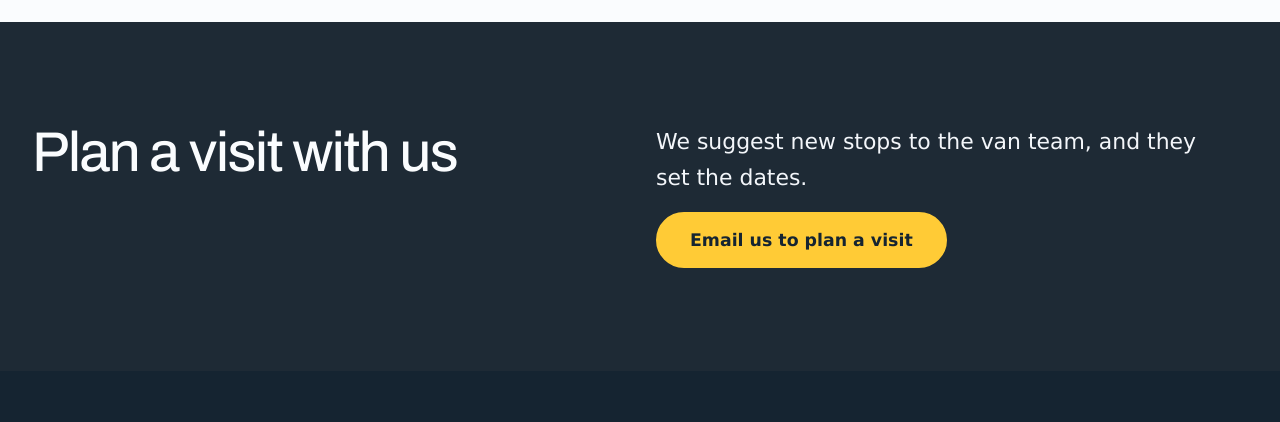
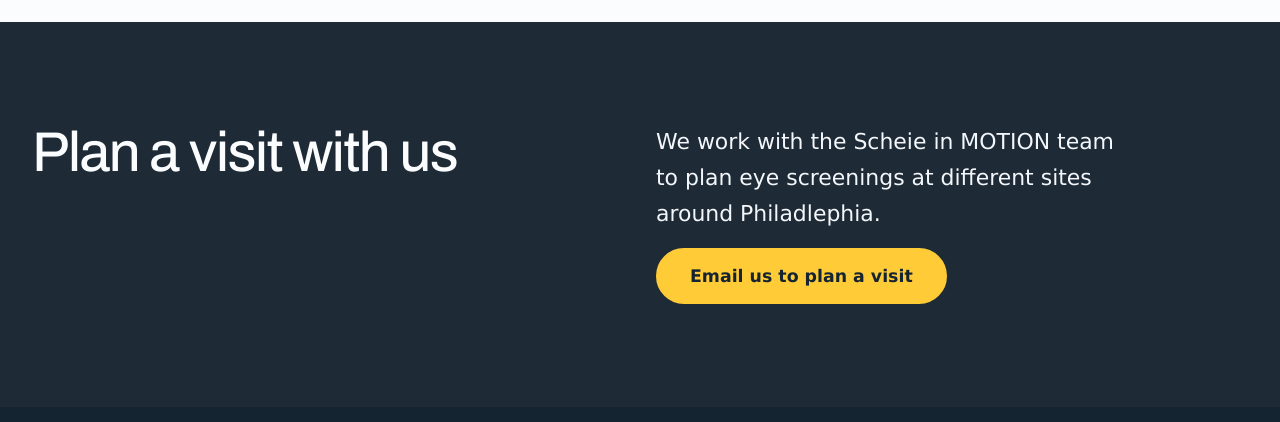
Before and after one commit to sharedvision2026/Shared-Vision, a plain HTML site: page organizations.html in a window 1280 px wide. Shown: the part 2640-3062 px from the top of the page. Drawn offline with Linux system fonts and the light colour scheme; a web font is replaced by a local one.

Commit message:
Update visit planning description in organizations.html

```diff
--- a/organizations.html
+++ b/organizations.html
@@ -175,7 +175,7 @@
   <section class="on-slate org-close" aria-labelledby="close-title">
     <div class="wrap org-close-inner">
       <h2 id="close-title" class="display t-l">Plan a visit with us</h2>
-      <p class="lead">We suggest new stops to the van team, and they set the dates.</p>
+      <p class="lead">We work with the Scheie in MOTION team to plan eye screenings at different sites around Philadlephia.</p>
       <div class="org-close-ask">
         <a class="btn btn-block" href="mailto:sharedvision2026@gmail.com?subject=Planning%20a%20van%20visit">Email us to plan a visit</a>
       </div>
```
